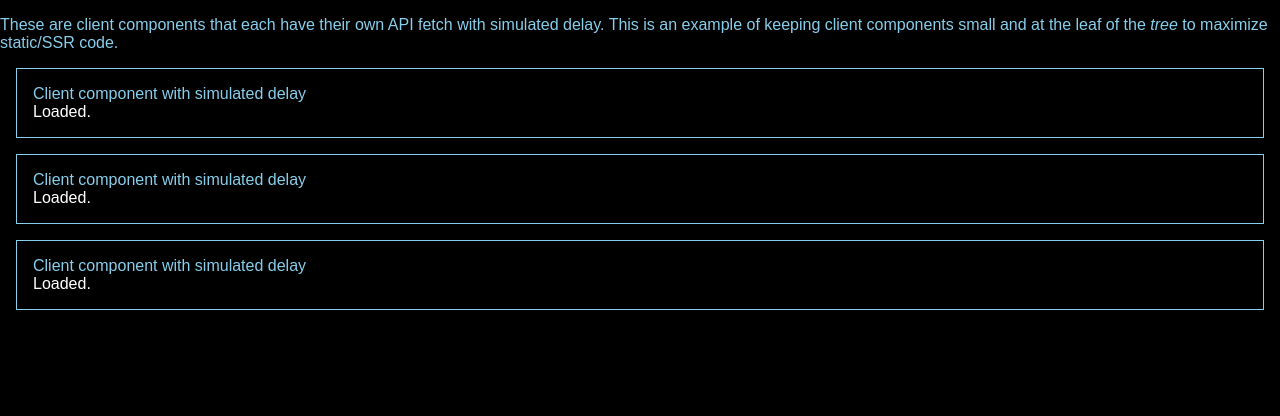
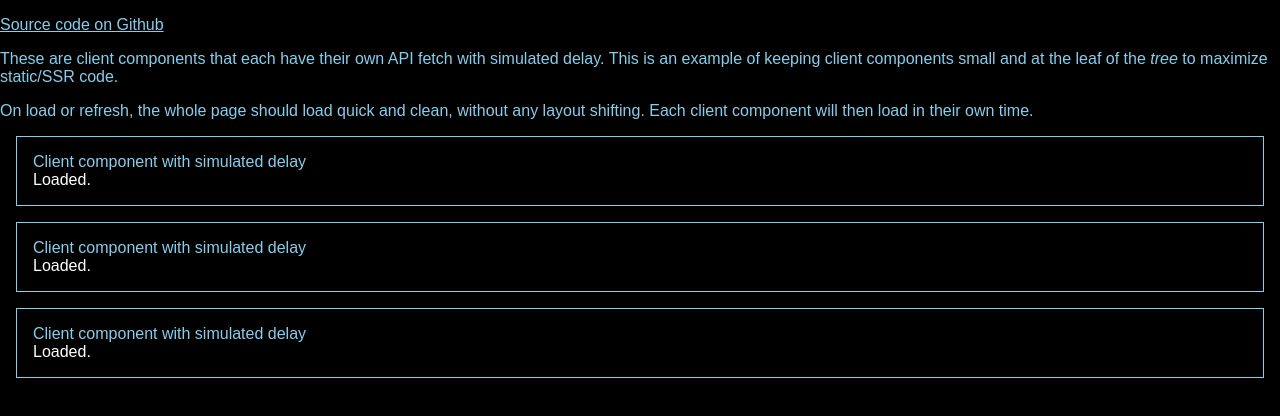
Before and after one commit to bighill/example-next-server-component-streaming, a Next.js app: page / in a window 1280 px wide. Shown: the top 416 px of the page. Built offline with nearby package versions, Linux system fonts and the light colour scheme.

Commit message:
Housekeeping.

```diff
--- a/app/page.tsx
+++ b/app/page.tsx
@@ -4,9 +4,22 @@ export default function Home() {
   return (
     <main>
       <p>
+        <a
+          href="https://github.com/bighill/example-next-server-component-streaming"
+          target="_blank"
+        >
+          Source code on Github
+        </a>
+      </p>
+      <p>
         These are client components that each have their own API fetch with
         simulated delay. This is an example of keeping client components small
         and at the leaf of the <em>tree</em> to maximize static/SSR code.
+      </p>
+      <p>
+        On load or refresh, the whole page should load quick and clean, without
+        any layout shifting. Each client component will then load in their own
+        time.
       </p>
       <DelayedComponent delay={1000} />
       <DelayedComponent delay={2000} />
```
Also changed, not shown: 1 other file (tests, documents, lock files or other folders).
